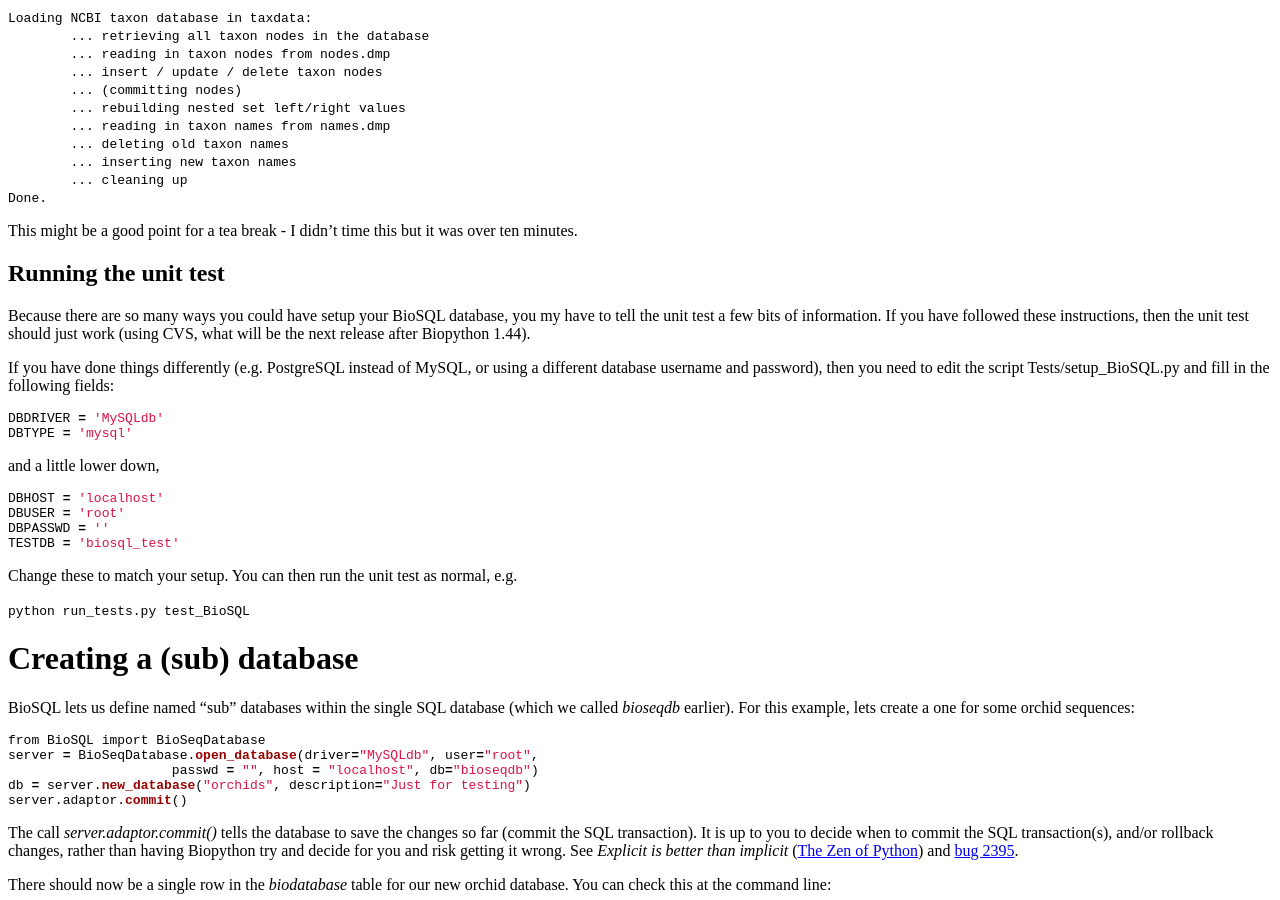
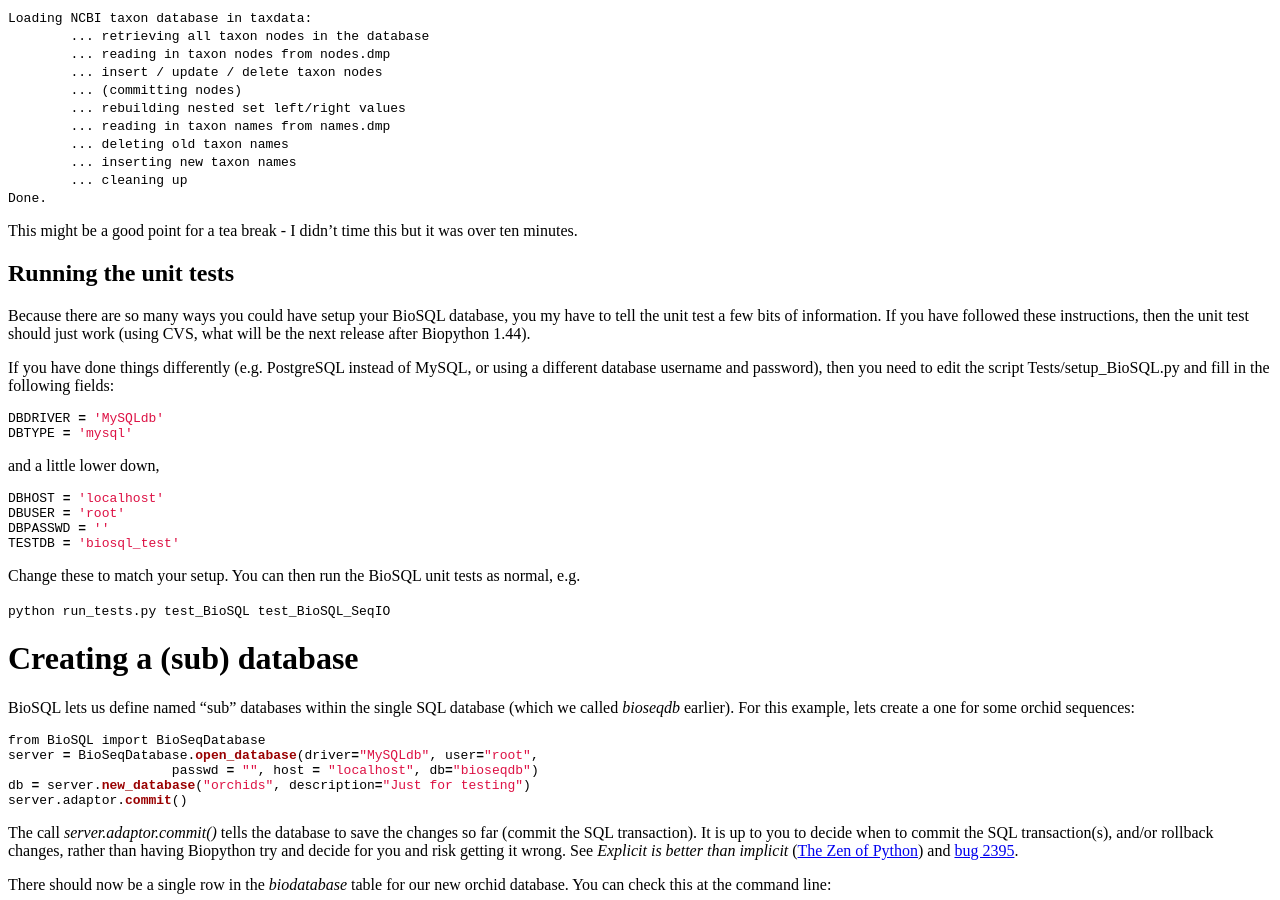
Before and after one commit to biopython/biopython.github.io, a Jekyll site: the page built from wiki/BioSQL.md, in a window 1280 px wide and 900 px high, scrolled down 2221 px. Built offline with Jekyll 4.4.1, drawn with Linux system fonts in a browser that asks for light colours.

Commit message:
Mention test_BioSQL_SeqIO too

````diff
--- a/wiki/BioSQL.md
+++ b/wiki/BioSQL.md
@@ -183,8 +183,8 @@ left/right values*):
 This might be a good point for a tea break - I didn't time this but it
 was over ten minutes.
 
-Running the unit test
----------------------
+Running the unit tests
+----------------------
 
 Because there are so many ways you could have setup your BioSQL
 database, you my have to tell the unit test a few bits of information.
@@ -209,10 +209,10 @@ DBPASSWD = ''
 TESTDB = 'biosql_test'
 ```
 
-Change these to match your setup. You can then run the unit test as
-normal, e.g.
+Change these to match your setup. You can then run the BioSQL unit tests
+as normal, e.g.
 
-`python run_tests.py test_BioSQL`
+`python run_tests.py test_BioSQL test_BioSQL_SeqIO`
 
 Creating a (sub) database
 =========================
````
Also changed, not shown: 1 other file.
